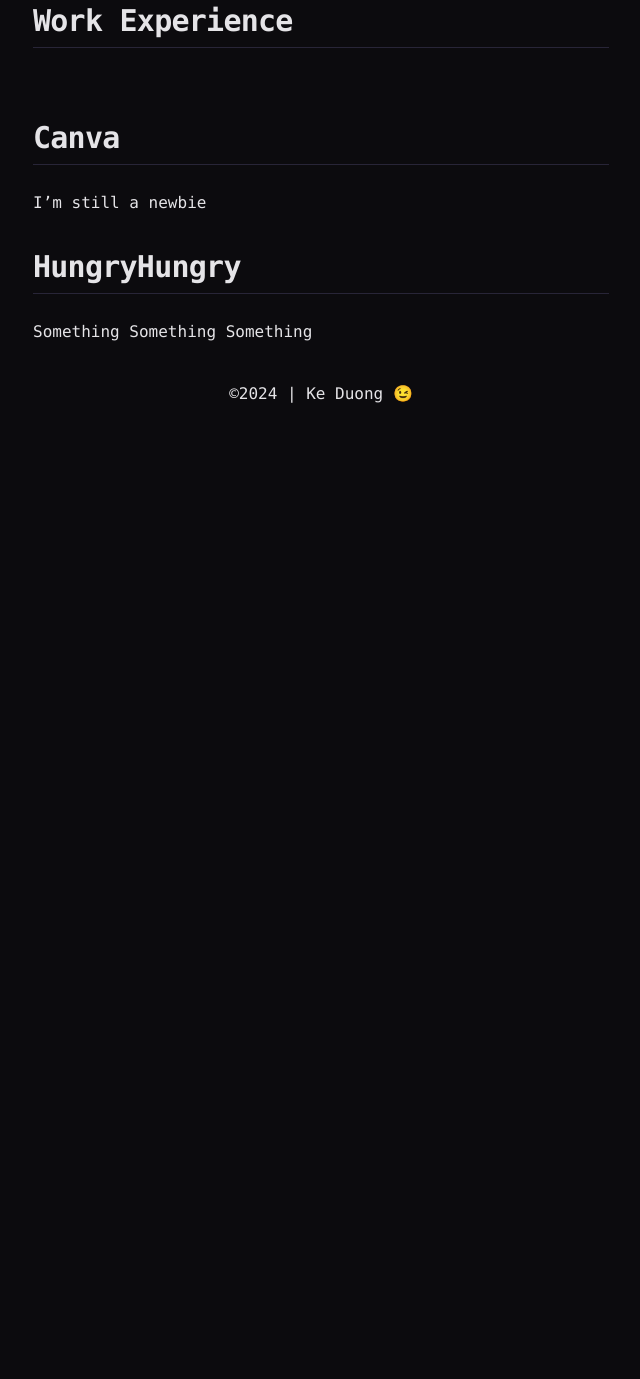
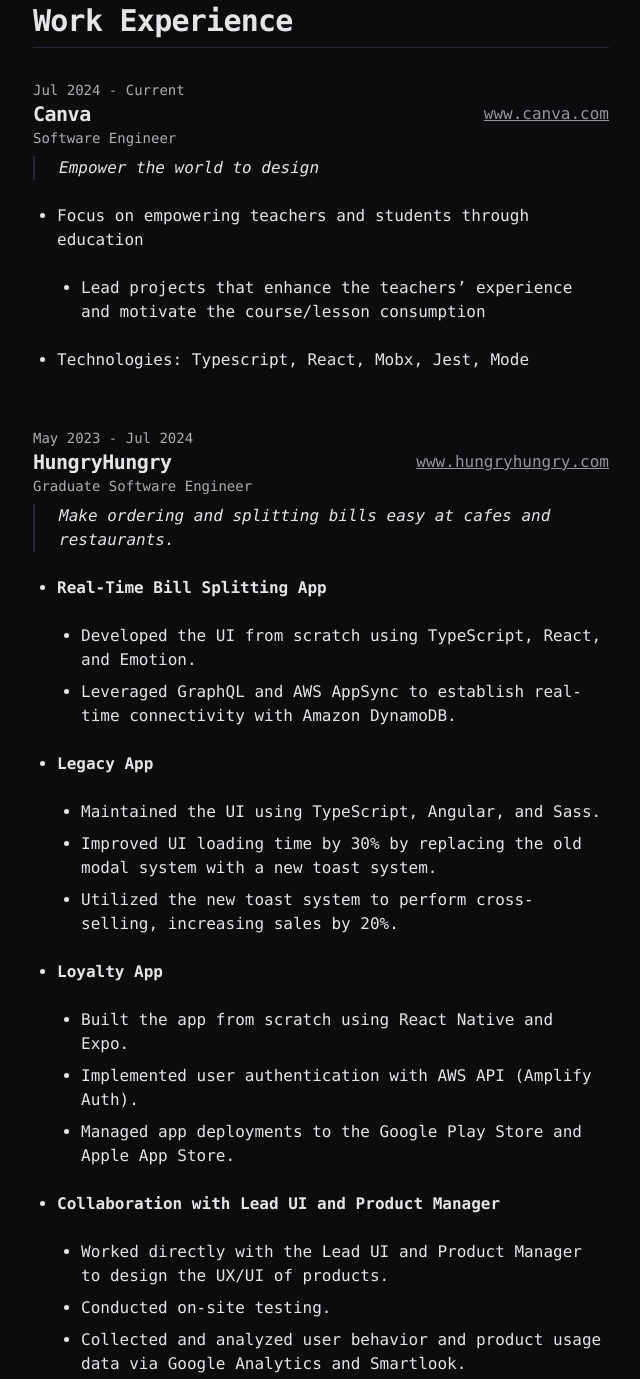
Before and after one commit to keduong33/my-portfolio, an Astro site: page /work-experience in a window 1280 px wide. Shown: the part 93-1472 px from the top of the page, without its empty margins (319-959 px from the left). Before the commit the page ends 800 px from the top, so only its background shows below. Built offline with nearby package versions, Linux system fonts and the light colour scheme; Astro itself is replaced by a stand-in of ours.

Commit message:
add info for job

```diff
--- /dev/null
+++ b/src/content/work-experience/canva.md
@@ -0,0 +1,11 @@
+---
+company: "Canva"
+role: "Software Engineer"
+dateStart: 2024-07
+dateEnd: "Current"
+url: "https://www.canva.com"
+summary: "Empower the world to design"
+---
+- Focus on empowering teachers and students through education
+  - Lead projects that enhance the teachers' experience and motivate the course/lesson consumption
+- Technologies: Typescript, React, Mobx, Jest, Mode
--- /dev/null
+++ b/src/content/work-experience/hungry-hungry.md
@@ -0,0 +1,27 @@
+---
+company: "HungryHungry"
+role: "Graduate Software Engineer"
+dateStart: 2023-5
+dateEnd: 2024-7
+url: "https://www.hungryhungry.com"
+summary: "Make ordering and splitting bills easy at cafes and restaurants."
+---
+- **Real-Time Bill Splitting App**
+  - Developed the UI from scratch using TypeScript, React, and Emotion.
+  - Leveraged GraphQL and AWS AppSync to establish real-time connectivity with Amazon DynamoDB.
+
+* **Legacy App**
+  * Maintained the UI using TypeScript, Angular, and Sass.
+  * Improved UI loading time by 30% by replacing the old modal system with a new toast system.
+  * Utilized the new toast system to perform cross-selling, increasing sales by 20%.
+* **Loyalty App**
+  * Built the app from scratch using React Native and Expo.
+  * Implemented user authentication with AWS API (Amplify Auth).
+  * Managed app deployments to the Google Play Store and Apple App Store.
+* **Collaboration with Lead UI and Product Manager**
+  * Worked directly with the Lead UI and Product Manager to design the UX/UI of products.
+  * Conducted on-site testing.
+  * Collected and analyzed user behavior and product usage data via Google Analytics and Smartlook.
+* Wrote unit tests and integration/behavioral tests for UI components with Vitest and Jasmine.
+* Maintained the UI component library in Storybook.
+* Utilized Bitbucket and Buildkite as version control and CI/CD tools for development and deployment processes.
--- a/src/content/work-experiences/canva.md
+++ /dev/null
@@ -1,9 +0,0 @@
----
-company: "Canva"
-role: "Software Engineer"
-dateStart: 2024-07
-dateEnd: "Current"
-url: "https://www.canva.com/"
-summary: "Empower students and teachers through education"
----
-I'm still a newbie
--- a/src/content/work-experiences/hungry-hungry.md
+++ /dev/null
@@ -1,9 +0,0 @@
----
-company: "HungryHungry"
-role: "Graduate Software Engineer"
-dateStart: 2023-5
-dateEnd: 2024-7
-url: "https://www.hungryhungry.com/"
-summary: "Make ordering and splitting bills easy at cafes and restaurants."
----
-Something Something Something
--- a/src/lib/utils.ts
+++ b/src/lib/utils.ts
@@ -23,3 +23,7 @@ export function dateRange(startDate: Date, endDate?: Date | string): string {
 
   return `${startMonth} ${startYear} - ${endMonth} ${endYear}`;
 }
+
+export function shortenUrl(url: string): string {
+  return url.replace(/^https?\:\/\//i, "");
+}
--- a/src/pages/work-experience/index.astro
+++ b/src/pages/work-experience/index.astro
@@ -2,8 +2,9 @@
 import { getCollection } from "astro:content";
 import { WORK_EXPERIENCE } from "../../consts";
 import Page from "../../layouts/Page.astro";
+import { dateRange, shortenUrl } from "../../lib/utils";
 
-const collection = (await getCollection("work-experiences")).sort(
+const collection = (await getCollection("work-experience")).sort(
   (a, b) =>
     new Date(b.data.dateStart).valueOf() - new Date(a.data.dateStart).valueOf()
 );
@@ -16,17 +17,31 @@ const workExperiences = await Promise.all(
 ---
 
 <Page page={WORK_EXPERIENCE}>
+  <section>
     <h2>{WORK_EXPERIENCE.title}</h2>
     <ul class="flex flex-col space-y-8 list-none ml-0">
       {
-      workExperiences.map((work) => (
+        workExperiences.map((workExperience) => (
           <li>
             <article>
-            <h2>{work.company}</h2>
-            <work.Content />
+              <div class="text-sm opacity-75">
+                {dateRange(workExperience.dateStart, workExperience.dateEnd)}
+              </div>
+              <div class="flex items-center justify-between">
+                <h4>{workExperience.company}</h4>
+                {workExperience.url && (
+                  <a href={workExperience.url}>
+                    {shortenUrl(workExperience.url)}
+                  </a>
+                )}
+              </div>
+              <div class="text-sm opacity-75">{workExperience.role}</div>
+              <blockquote class="mt-2">{workExperience.summary}</blockquote>
+              <workExperience.Content />
             </article>
           </li>
         ))
       }
     </ul>
+  </section>
 </Page>
--- a/src/styles/globals.css
+++ b/src/styles/globals.css
@@ -103,6 +103,9 @@
   a {
     @apply underline text-muted-foreground hover:text-foreground;
   }
+  code {
+    @apply relative rounded bg-muted px-[0.3rem] py-[0.2rem] font-mono text-sm font-semibold;
+  }
   .container {
     @apply !max-w-screen-sm;
   }
```
Lines whose indentation alone changed are shown as unchanged.
